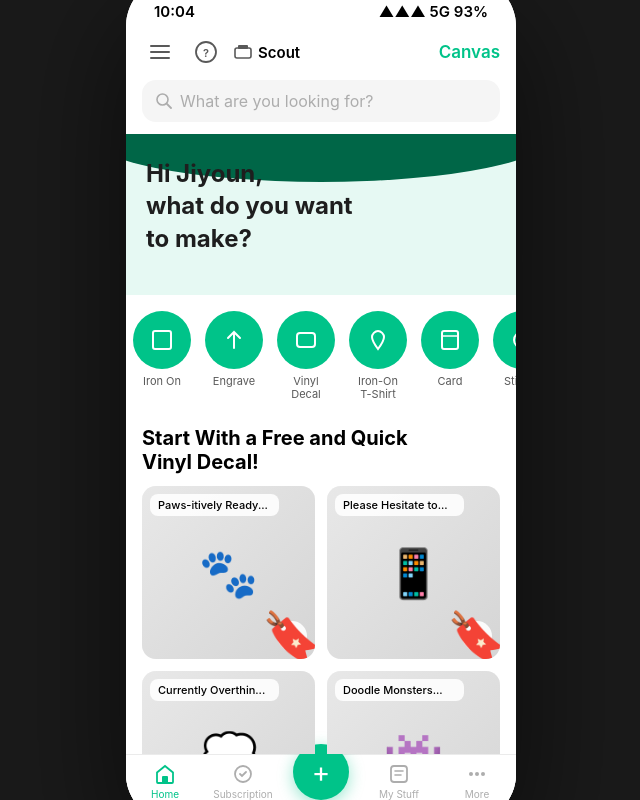
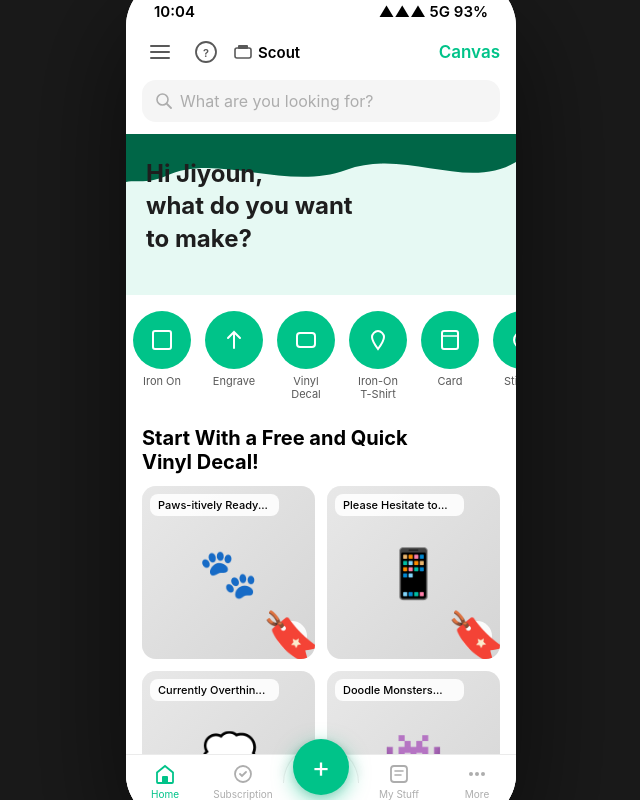
Before and after one commit to djezyon/sticker-app-prototype, a plain HTML site: page index.html in a window 1280 px wide. Shown: the whole page, without its empty margins (319-959 px from the left). Drawn offline with Linux system fonts and the light colour scheme.

Commit message:
Fix hero wave shape and FAB elevation with arch

```diff
--- a/index.html
+++ b/index.html
@@ -49,7 +49,7 @@
 .home-scroll { flex: 1; overflow-y: auto; -webkit-overflow-scrolling: touch; }
 .home-scroll::-webkit-scrollbar { display: none; }
 .home-hero { position: relative; background: var(--green-lt); padding: 24px 20px 40px; overflow: hidden; }
-.home-hero-wave { position: absolute; top: 0; left: 0; right: 0; height: 48px; background: var(--green-dk); clip-path: ellipse(60% 100% at 50% 0%); }
+.home-hero-wave { position: absolute; top: 0; left: 0; right: 0; height: 64px; pointer-events: none; }
 .home-hero h1 { font-family: var(--font-display); font-size: 24px; font-weight: 700; line-height: 1.35; color: var(--gray-900); position: relative; }
 .categories-row { display: flex; padding: 12px 0; overflow-x: auto; -webkit-overflow-scrolling: touch; }
 .categories-row::-webkit-scrollbar { display: none; }
@@ -64,11 +64,24 @@
 .bookmark-btn { position: absolute; bottom: 8px; right: 8px; width: 30px; height: 30px; background: rgba(255,255,255,0.9); border-radius: 50%; display: flex; align-items: center; justify-content: center; }
 
 /* ── HOME BOTTOM NAV ── */
-.home-bottom-nav { display: flex; align-items: center; border-top: 1px solid var(--gray-100); padding: 8px 0 22px; flex-shrink: 0; background: #fff; }
+.home-bottom-nav { display: flex; align-items: center; border-top: 1px solid var(--gray-100); padding: 8px 0 22px; flex-shrink: 0; background: #fff; position: relative; overflow: visible; }
 .nav-item { flex: 1; display: flex; flex-direction: column; align-items: center; gap: 3px; font-size: 10px; color: var(--gray-400); cursor: pointer; }
 .nav-item.active { color: var(--green); }
-.nav-fab-wrap { flex: 1; display: flex; justify-content: center; }
-.nav-fab { width: 56px; height: 56px; border-radius: 50%; background: var(--green); color: white; font-size: 28px; display: flex; align-items: center; justify-content: center; box-shadow: 0 4px 16px rgba(0,195,137,0.4); cursor: pointer; margin-top: -20px; }
+.nav-fab-wrap { flex: 1; display: flex; justify-content: center; position: relative; }
+/* White arch behind FAB */
+.nav-fab-wrap::before {
+  content: '';
+  position: absolute;
+  top: -24px; left: 50%; transform: translateX(-50%);
+  width: 76px; height: 38px;
+  background: #fff;
+  border-radius: 38px 38px 0 0;
+  border-top: 1px solid var(--gray-100);
+  border-left: 1px solid var(--gray-100);
+  border-right: 1px solid var(--gray-100);
+  box-shadow: -4px -4px 8px rgba(0,0,0,0.03), 4px -4px 8px rgba(0,0,0,0.03);
+}
+.nav-fab { width: 56px; height: 56px; border-radius: 50%; background: var(--green); color: white; font-size: 28px; display: flex; align-items: center; justify-content: center; box-shadow: 0 6px 20px rgba(0,195,137,0.5), 0 2px 8px rgba(0,0,0,0.12); cursor: pointer; margin-top: -30px; position: relative; z-index: 1; }
 
 /* ── OVERLAYS / SHEETS ── */
 .overlay { position: absolute; inset: 0; z-index: 100; background: rgba(0,0,0,0.45); display: flex; flex-direction: column; justify-content: flex-end; }
@@ -287,7 +300,9 @@
   </div>
   <div class="home-scroll">
     <div class="home-hero">
-      <div class="home-hero-wave"></div>
+      <svg class="home-hero-wave" viewBox="0 0 390 64" preserveAspectRatio="none" xmlns="http://www.w3.org/2000/svg">
+        <path d="M0,0 H390 V28 C340,58 280,14 220,36 C160,58 90,18 40,42 C22,50 10,46 0,48 Z" fill="#006647"/>
+      </svg>
       <h1>Hi Jiyoun,<br>what do you want<br>to make?</h1>
     </div>
     <div class="categories-row">
```
